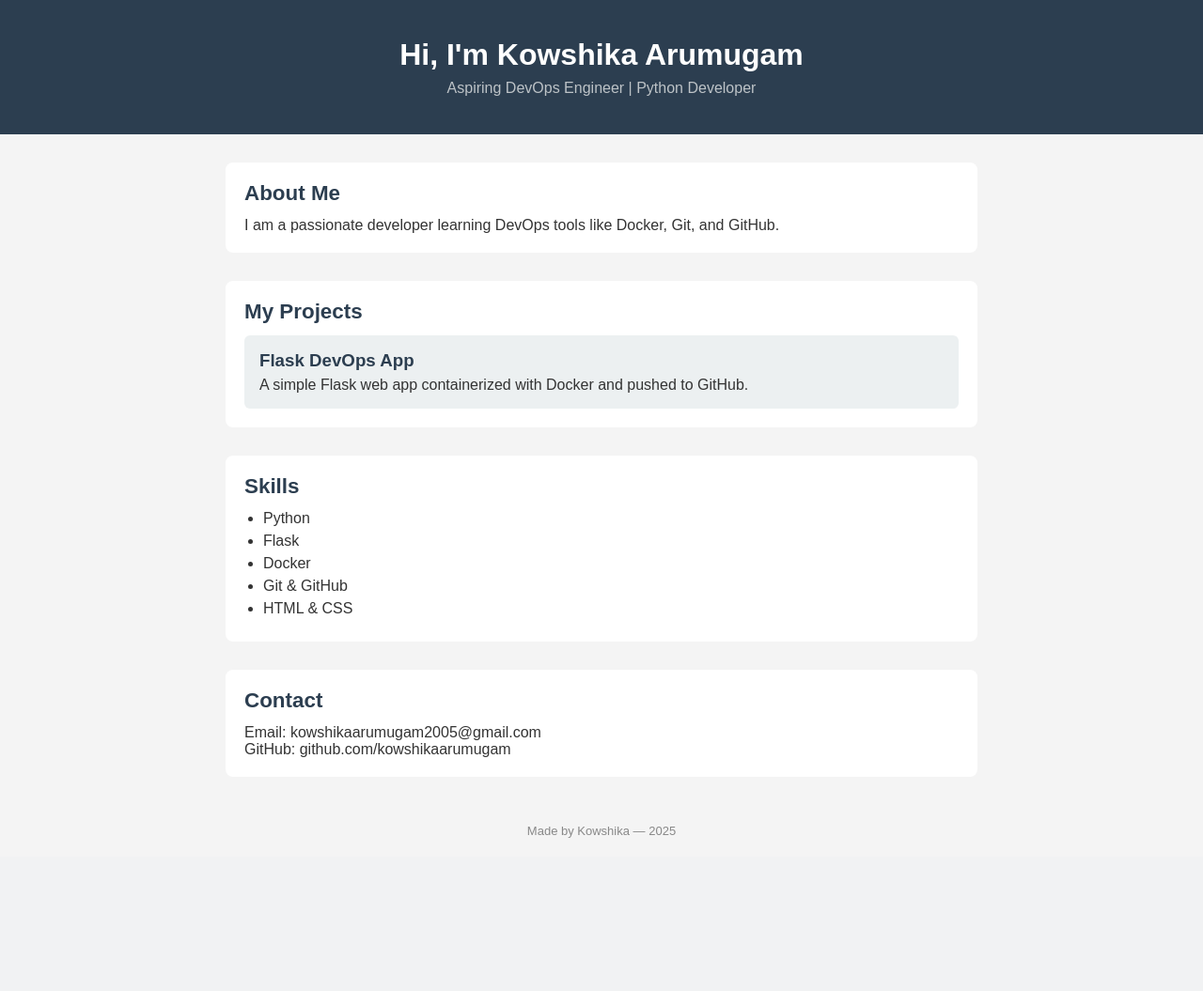
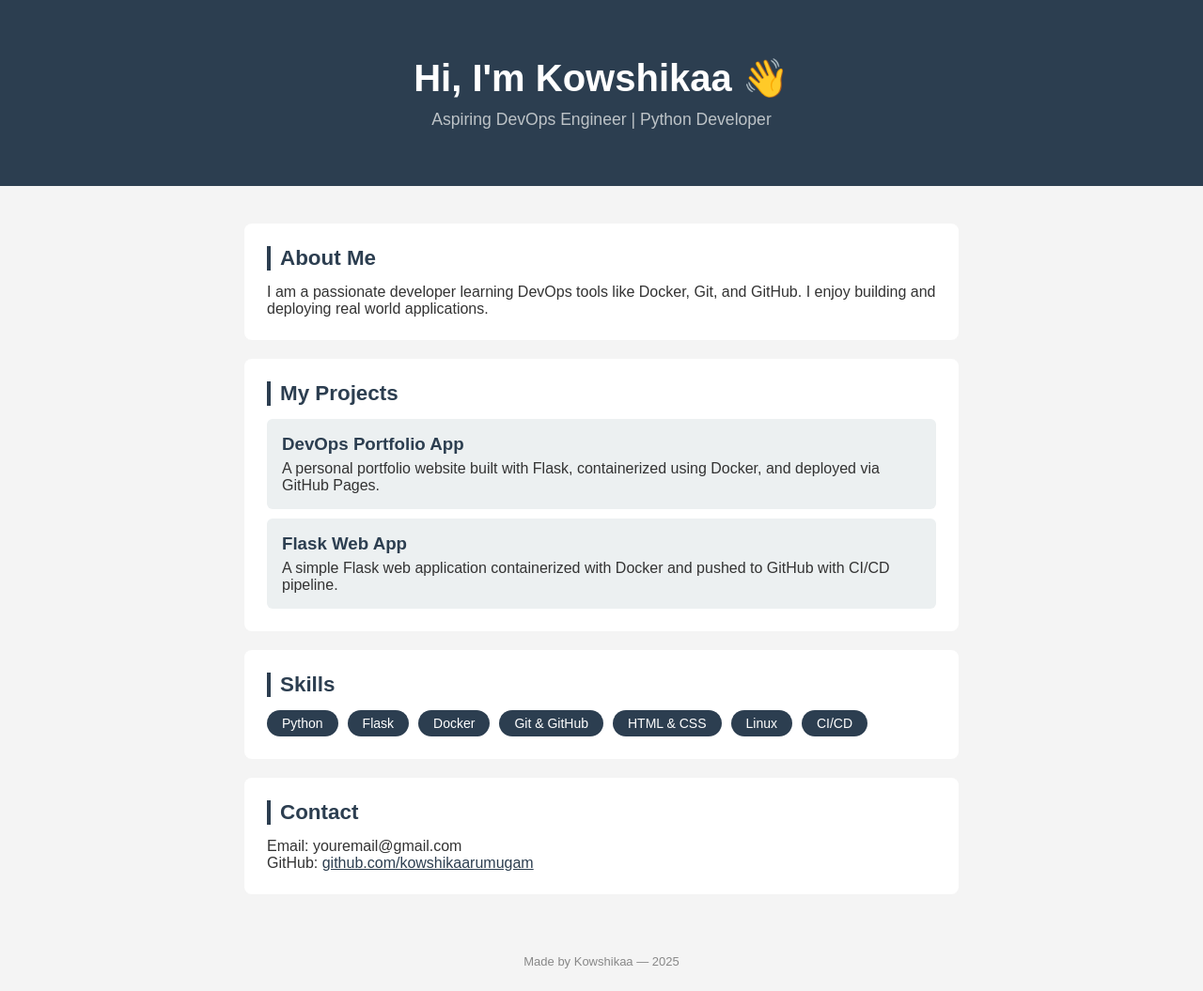
Before and after one commit to kowshikaarumugam/devops_portfolio, a Flask app: page / in a window 1280 px wide. Shown: the whole page at 94% size. Before the commit the page ends 892 px from the top, so only its background shows below. Run offline with Flask 3, Linux system fonts and the light colour scheme.

Commit message:
Fixed portfolio styling

```diff
--- a/templates/index.html
+++ b/templates/index.html
@@ -3,48 +3,73 @@
 <head>
   <meta charset="UTF-8">
   <meta name="viewport" content="width=device-width, initial-scale=1.0">
-  <title>My Portfolio</title>
-  <link rel="stylesheet" href="{{ url_for('static', filename='style.css') }}">
+  <title>Kowshikaa's Portfolio</title>
+  <style>
+    * { margin: 0; padding: 0; box-sizing: border-box; }
+    body { font-family: Arial, sans-serif; background: #f4f4f4; color: #333; }
+    header { background: #2c3e50; color: white; padding: 60px 20px; text-align: center; }
+    header h1 { font-size: 2.5rem; margin-bottom: 10px; }
+    header p { font-size: 1.1rem; color: #bdc3c7; }
+    .container { max-width: 800px; margin: 0 auto; padding: 20px; }
+    section { background: white; border-radius: 8px; padding: 24px; margin: 20px 0; }
+    section h2 { font-size: 1.4rem; color: #2c3e50; margin-bottom: 14px; border-left: 4px solid #2c3e50; padding-left: 10px; }
+    .project-card { background: #ecf0f1; padding: 16px; border-radius: 6px; margin-top: 10px; }
+    .project-card h3 { margin-bottom: 6px; color: #2c3e50; }
+    .skills-list { display: flex; flex-wrap: wrap; gap: 10px; list-style: none; }
+    .skills-list li { background: #2c3e50; color: white; padding: 6px 16px; border-radius: 99px; font-size: 14px; }
+    footer { text-align: center; padding: 24px; font-size: 13px; color: #888; }
+    a { color: #2c3e50; }
+  </style>
 </head>
 <body>
 
   <header>
-    <h1>Hi, I'm Kowshika Arumugam</h1>
+    <h1>Hi, I'm Kowshikaa 👋</h1>
     <p>Aspiring DevOps Engineer | Python Developer</p>
   </header>
 
-  <section id="about">
+  <div class="container">
+
+    <section>
       <h2>About Me</h2>
-    <p>I am a passionate developer learning DevOps tools like Docker, Git, and GitHub.</p>
+      <p>I am a passionate developer learning DevOps tools like Docker, Git, and GitHub. I enjoy building and deploying real world applications.</p>
     </section>
 
-  <section id="projects">
+    <section>
       <h2>My Projects</h2>
       <div class="project-card">
-      <h3>Flask DevOps App</h3>
-      <p>A simple Flask web app containerized with Docker and pushed to GitHub.</p>
+        <h3>DevOps Portfolio App</h3>
+        <p>A personal portfolio website built with Flask, containerized using Docker, and deployed via GitHub Pages.</p>
+      </div>
+      <div class="project-card" style="margin-top:10px">
+        <h3>Flask Web App</h3>
+        <p>A simple Flask web application containerized with Docker and pushed to GitHub with CI/CD pipeline.</p>
       </div>
     </section>
 
-  <section id="skills">
+    <section>
       <h2>Skills</h2>
-    <ul>
+      <ul class="skills-list">
         <li>Python</li>
         <li>Flask</li>
         <li>Docker</li>
         <li>Git & GitHub</li>
         <li>HTML & CSS</li>
+        <li>Linux</li>
+        <li>CI/CD</li>
       </ul>
     </section>
 
-  <section id="contact">
+    <section>
       <h2>Contact</h2>
-    <p>Email: kowshikaarumugam2005@gmail.com</p>
-    <p>GitHub: github.com/kowshikaarumugam</p>
+      <p>Email: youremail@gmail.com</p>
+      <p>GitHub: <a href="https://github.com/kowshikaarumugam">github.com/kowshikaarumugam</a></p>
     </section>
 
+  </div>
+
   <footer>
-    <p>Made by Kowshika — 2025</p>
+    <p>Made by Kowshikaa — 2025</p>
   </footer>
 
 </body>
```
Lines whose indentation alone changed are shown as unchanged.
